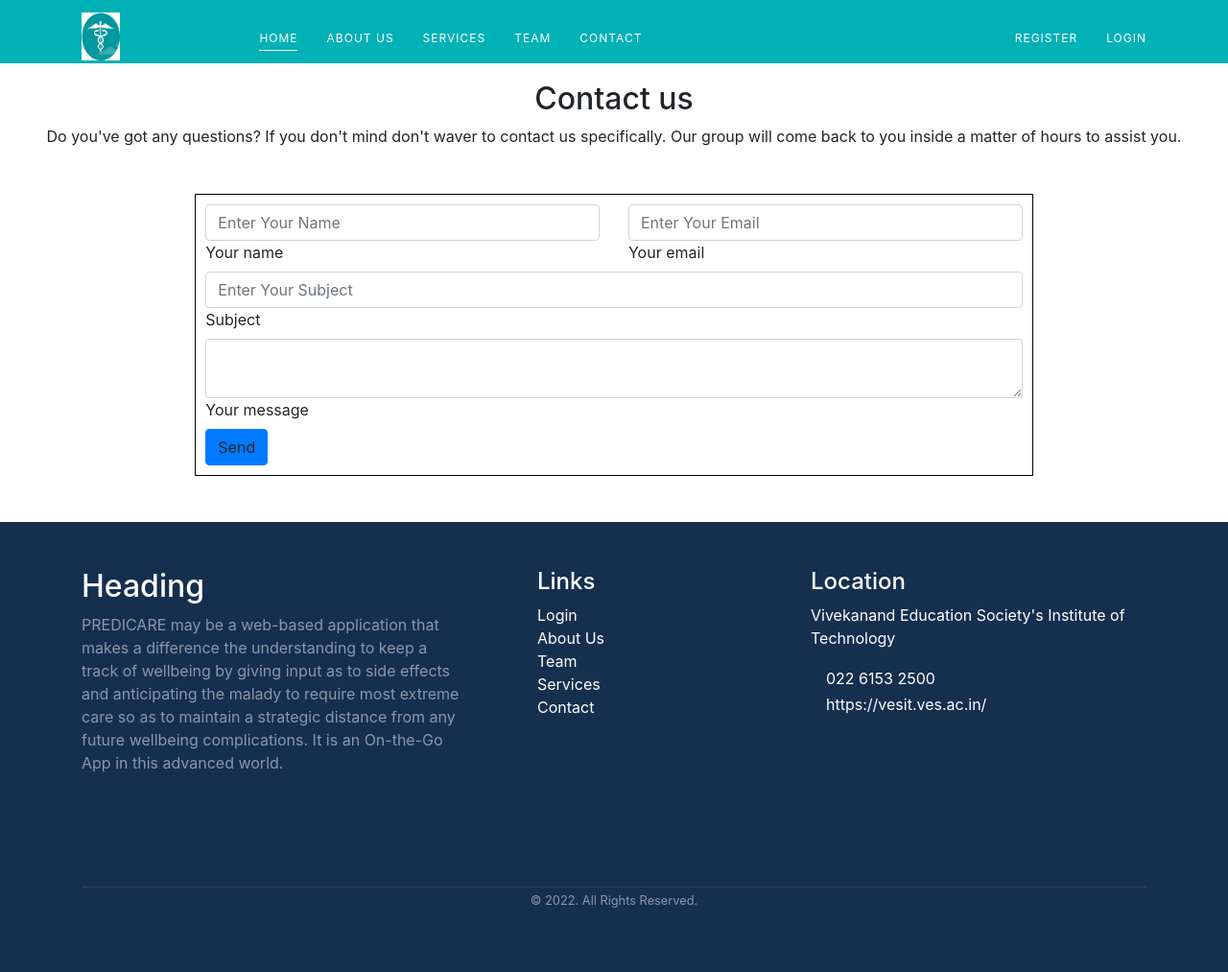
After one commit to chiragdayaramani/BE_PREDICARE, a Django app: page /contact in a window 1280 px wide. The commit adds this page. Shown: the whole page at 96% size. Run offline with Django 3.2, Linux system fonts and the light colour scheme; parts of the project's set-up code (start-up, migrations or seed data) failed here and were passed over; some libraries are stand-ins or nearby versions.

Commit message:
contact page done

```diff
--- a/main_app/urls.py
+++ b/main_app/urls.py
@@ -6,6 +6,7 @@ urlpatterns = [
 
     path('admin_ui', views.admin_ui , name='admin_ui'),
     path('about', views.about , name='about'),
+    path('contact', views.contact , name='contact'),
     path('patient_ui', views.patient_ui , name='patient_ui'),
     path('checkdisease', views.checkdisease, name="checkdisease"),
     path('pviewprofile/<str:patientusername>', views.pviewprofile , name='pviewprofile'),
--- a/main_app/views.py
+++ b/main_app/views.py
@@ -34,7 +34,8 @@ def about(request):
     return render(request, "about.html")
 
 
-
+def contact(request):
+    return render(request, "contact.html")
 
 def admin_ui(request):
 
--- a/templates/basic.html
+++ b/templates/basic.html
@@ -96,7 +96,7 @@
                 <a href="#team">team</a>
               </li>
               <li>
-                <a href="#contact">contact</a>
+                <a href="{% url 'contact' %}">contact</a>
               </li>
 
             </ul>
@@ -195,7 +195,7 @@
             <li> <a href="{% url 'about' %}">About Us</a></li>
             <li> <a href="#">Team</a></li>
             <li> <a href="#">Services</a></li>
-            <li> <a href="#">Contact</a></li>
+            <li> <a href="{% url 'contact' %}">Contact</a></li>
           </ul>
       </div>
       <div class="col-lg-4 col-xs-12 location">
--- /dev/null
+++ b/templates/contact.html
@@ -0,0 +1,70 @@
+{% extends "basic.html"%}
+{% load static %}
+{% block body %}
+<br>
+
+    <h2 style = "padding-top: 60px; text-align: center;">Contact us</h2>
+    <p class="text-center w-responsive mx-auto mb-5">Do you've got any questions? If you don't mind don't waver to contact us specifically. Our group will come back to you inside a matter of hours to assist you.</p>
+
+    <div class="row">
+        <!--Grid column-->
+        <div class="col-md-8 mb-md-10 mb-9"style = " margin:auto; width:90%;border:3px solid;border: 1px solid black;
+        padding: 10px;">
+            <form id="contact-form" name="contact-form" action="mail.php" method="POST">
+                <!--Grid row-->
+                <div class="row">
+                    <!--Grid column-->
+                    <div class="col-md-6">
+                        <div class="md-form mb-0">
+                            <input type="text" id="name" name="name" class="form-control"  placeholder="Enter Your Name" required>
+                            <label for="name" class="">Your name</label>
+                        </div>
+                    </div>
+                    <!--Grid column-->
+                    <!--Grid column-->
+                    <div class="col-md-6">
+                        <div class="md-form mb-0">
+                            <input type="text" id="email" name="email" class="form-control" placeholder="Enter Your Email" required>
+                            <label for="email" class="">Your email</label>
+                        </div>
+                    </div>
+                    <!--Grid column-->
+                </div>
+                <!--Grid row-->
+                <!--Grid row-->
+                <div class="row">
+                    <div class="col-md-12">
+                        <div class="md-form mb-0">
+                            <input type="text" id="subject" name="subject" class="form-control" placeholder="Enter Your Subject" required>
+                            <label for="subject" class="">Subject</label>
+                        </div>
+                    </div>
+                </div>
+                <!--Grid row-->
+                <!--Grid row-->
+                <div class="row">
+                    <!--Grid column-->
+                    <div class="col-md-12">
+                        <div class="md-form">
+                            <textarea type="text" id="message" name="message" rows="2" class="form-control md-textarea"></textarea required>
+                            <label for="message">Your message</label>
+                        </div>
+                    </div>
+                </div>
+                <!--Grid row-->
+            </form>
+            <div class="text-center text-md-left">
+                <a class="btn btn-primary" onclick="myFunction()">Send</a>
+            </div>
+            <div class="status"></div>
+        </div>
+    </div>
+</div>
+
+
+<script>
+	function myFunction() {
+	  alert("Congratulations! You're Query has been submitted, Our team will come back to you within a matter of hours to help you.");
+	}
+	</script>
+{% endblock %}
```
